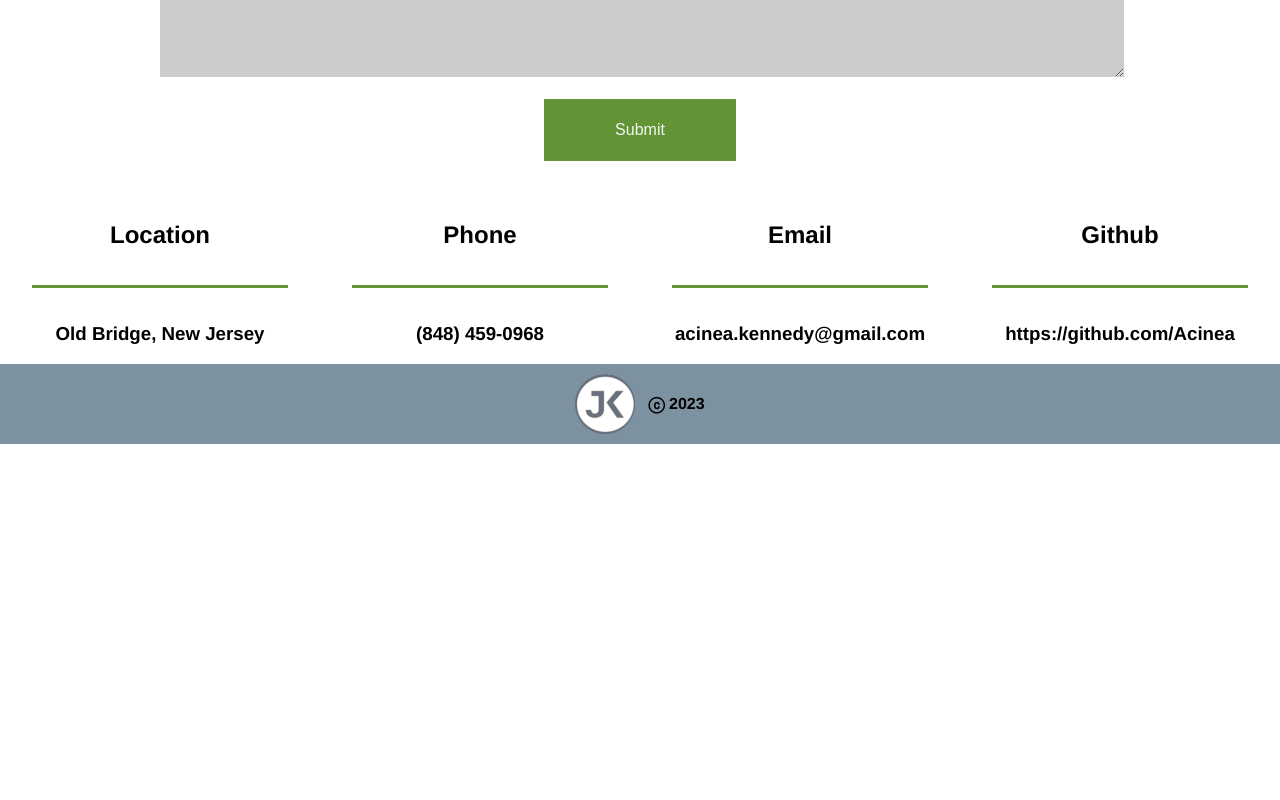
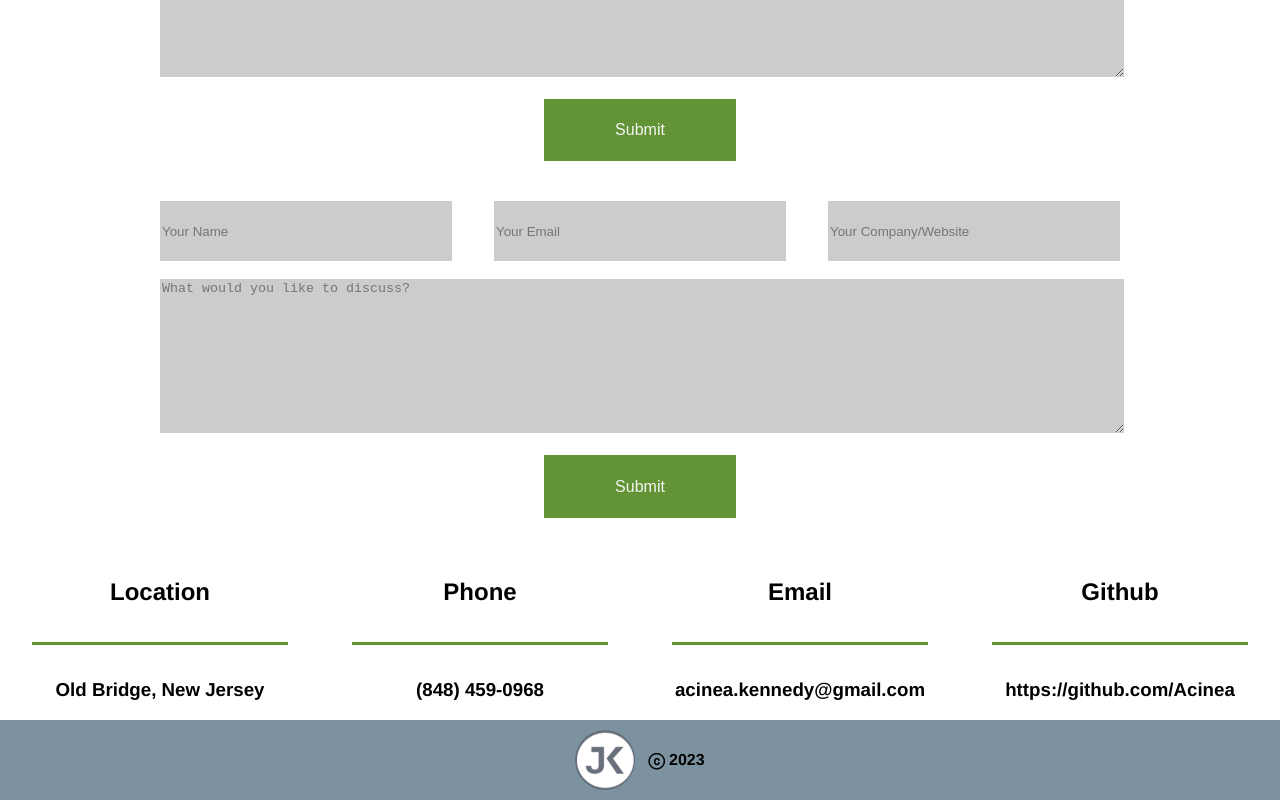
Before and after one commit to Acinea/portfolio-webapp, a React (Create React App) app: page /contact in a window 1280 px wide. Shown: the part 1195-1995 px from the top of the page. Before the commit the page ends 1639 px from the top, so only its background shows below. Built offline with nearby package versions, Linux system fonts and the light colour scheme.

Commit message:
Testing form submission to Google Sheets

```diff
--- a/src/components/Contact/contact.css
+++ b/src/components/Contact/contact.css
@@ -26,7 +26,7 @@
 
 .contact-banner-button:hover {
     color: #629435;
-    background-color: whitesmoke;
+    background-color: #B8E094;
     border: #629435 solid;
     transition: .5s ease-in;
 }
@@ -85,7 +85,7 @@
 
 .contact-submit-button:hover {
     color: #629435;
-    background-color: whitesmoke;
+    background-color: #B8E094;
     border: #629435 solid;
     transition: .5s ease-in;
 }
--- a/src/components/Contact/contact.js
+++ b/src/components/Contact/contact.js
@@ -1,8 +1,10 @@
 import React from 'react'
+import { Form } from '../Form/form'
 import downcarrot from '../../resources/images/down-carrot.png';
 import './contact.css'
 
 export function Contact() {
+
     return (
         <main className='contact-page'>
             <div className='contact-banner-container'>
@@ -17,7 +19,7 @@ export function Contact() {
                 <img src={downcarrot} alt="down arrow" className="down-carrot" />
             </div>
             <section className='contact-form-container'>
-                <form className='contact-form'>
+                <form className='contact-form' id="contact-form">
                     <div className="input-container">
                         <input required className='input' type="text" name="name" placeholder="Your Name" />
                         <input required className='input' type="email" name="email" placeholder="Your Email" />
@@ -33,6 +35,7 @@ export function Contact() {
                     </div>
                 </form>
             </section>
+            <Form />
         </main>
     )
 }
--- /dev/null
+++ b/src/components/Form/form.js
@@ -0,0 +1,42 @@
+import React, { useState, useRef } from 'react';
+
+export function Form() {
+    const formRef = useRef(null)
+    const scriptUrl = "https://script.google.com/macros/s/AKfycbwE9qd2zO-o3JvM7clLGz8DbNEuKmQHn3fSPDxT5XPGgTI_FsGOv9zzXIyi7w7DGI2J/exec"
+    const [loading, setLoading] = useState(false)
+
+    const handleSubmit = (e) =>{
+        e.preventDefault()
+        setLoading(true)
+
+        fetch(scriptUrl, {
+        method: 'POST',
+        body: new FormData(formRef.current),
+
+    }).then(res => {
+            console.log("SUCCESSFULLY SUBMITTED")
+            setLoading(false)
+        })
+        .catch(err => console.log(err))
+    }
+
+    return (
+        <section className='contact-form-container'>
+                <form className='contact-form' id="contact-form" ref={formRef}>
+                    <div className="input-container">
+                        <input required className='input' type="text" name="name" placeholder="Your Name" />
+                        <input required className='input' type="email" name="email" placeholder="Your Email" />
+                        <input required className='input' type="text" name="web" placeholder="Your Company/Website" />
+                    </div>
+                    <br></br>
+                    <div className="textarea-container">
+                        <textarea required className="textarea" name="contact-content" placeholder="What would you like to discuss?" cols="100" rows="10" resize="none"></textarea>
+                    </div>
+                    <br></br>
+                    <div className="contact-submit-button-container">
+                        <input type="submit" value={loading ? "Loading..." : "Submit"} className="contact-submit-button" onClick={handleSubmit} />
+                    </div>
+                </form>
+            </section>
+    )
+}
```
